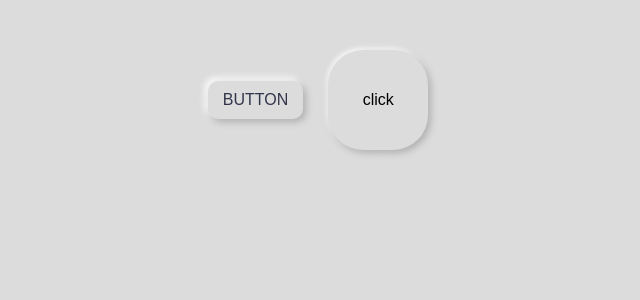
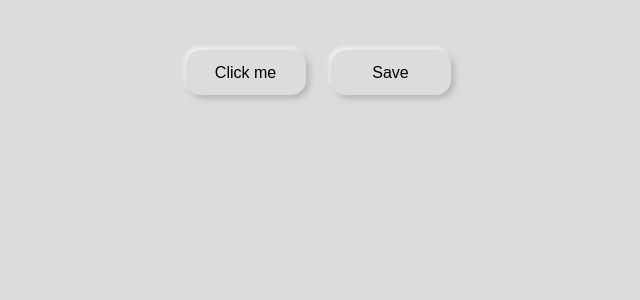
Before and after one commit to IvanMykytyn/in-process, a React (Create React App) app: page / in a window 1280 px wide. Shown: the top 300 px of the page, without its empty margins (322-962 px from the left). Built offline with nearby package versions, Linux system fonts and the light colour scheme.

Commit message:
add button component

```diff
--- a/package.json
+++ b/package.json
@@ -6,7 +6,6 @@
   "dependencies": {
     "@emotion/react": "^11.10.4",
     "@emotion/styled": "^11.10.4",
-    "@mui/material": "^5.10.8",
     "@testing-library/jest-dom": "^5.16.5",
     "@testing-library/react": "^13.4.0",
     "@testing-library/user-event": "^13.5.0",
--- a/public/index.html
+++ b/public/index.html
@@ -11,6 +11,7 @@
     />
     <link rel="apple-touch-icon" href="%PUBLIC_URL%/logo192.png" />
     <link rel="manifest" href="%PUBLIC_URL%/manifest.json" />
+    <script src="https://kit.fontawesome.com/a6b19eca45.js" crossorigin="anonymous"></script>
     <title>In Process</title>
   </head>
   <body>
--- a/src/App.tsx
+++ b/src/App.tsx
@@ -1,14 +1,14 @@
-import * as React from 'react';
+import React, {FC} from 'react';
 
 import css from './App.module.scss';
-import {Button} from "./components";
+import {Button,ButtonLoading} from "./components";
 
-function App() {
+const App: FC = () => {
     return (
         <div className={css.container}>
             <div className={css.wrapper}>
-                <button className={css.circle} type={'button'}>Button</button>
-                <Button>click</Button>
+                <Button>Click me</Button>
+                <ButtonLoading>Save</ButtonLoading>
             </div>
         </div>
     );
--- a/src/components/Button/Button.style.scss
+++ b/src/components/Button/Button.style.scss
@@ -2,9 +2,9 @@
 
 .button{
   border: none;
-  height: 100px;
-  width: 100px;
-  border-radius: 35px;
+  height: 45px;
+  width: 120px;
+  border-radius: 15px;
   background: $background;
   box-shadow: 3px 3px 7px #b0b0b0, -1px -2px 5px #ffffff;
   cursor: pointer;
@@ -16,3 +16,26 @@
     box-shadow: $innerBoxShadow;
   }
 }
+
+.button_arrow {
+  margin: 5px;
+  border: none;
+  height: 45px;
+  width: 35px;
+  border-radius: 10px;
+  background: $background;
+  box-shadow: 3px 3px 7px #b0b0b0, -1px -2px 5px #ffffff;
+  cursor: pointer;
+
+  &:hover,
+  &:focus,
+  &:active{
+    border: none;
+    box-shadow: $innerBoxShadow;
+  }
+}
+.fa-solid{
+  color: dimgray;
+  margin-left: 10px;
+  font-size: large;
+}
--- a/src/components/Button/Button.tsx
+++ b/src/components/Button/Button.tsx
@@ -3,15 +3,20 @@ import cn from 'classnames';
 
 import './Button.style.scss'
 
-const Button = ({children, ...arg}: any) => {
+interface Props {
+    children: React.ReactNode
+}
 
+const Button: React.FC<Props> = ({children, ...arg}) => {
     return (
         <>
-            <button className={'button'} {...arg}>
+            <button type={'button'}
+                    className={"button"}
+                    {...arg}
+            >
                 {children}
             </button>
         </>
     );
 }
-
 export {Button};
--- /dev/null
+++ b/src/components/Button/Button_loading.tsx
@@ -0,0 +1,23 @@
+import React, {FC, useState} from 'react';
+
+interface Props {
+    children: React.ReactNode
+}
+
+const ButtonLoading: React.FC<Props> = ({children, ...arg})=> {
+
+    const [isLoading, setIsLoading] = useState(false)
+    return (
+        <>
+            <button {...arg}
+                    className={'button'}
+                    type={'button'}
+                    onClick={()=>setIsLoading(true)}
+            >
+                {children}
+                <i className={isLoading? "fa-solid fa-spinner fa-spin-pulse" : ''}></i>
+            </button>
+        </>
+    );
+}
+export {ButtonLoading};
--- a/src/components/index.ts
+++ b/src/components/index.ts
@@ -1 +1,2 @@
 export * from './Button/Button';
+export * from './Button/Button_loading';
```
Also changed, not shown: 1 other file (tests, documents, lock files or other folders).
